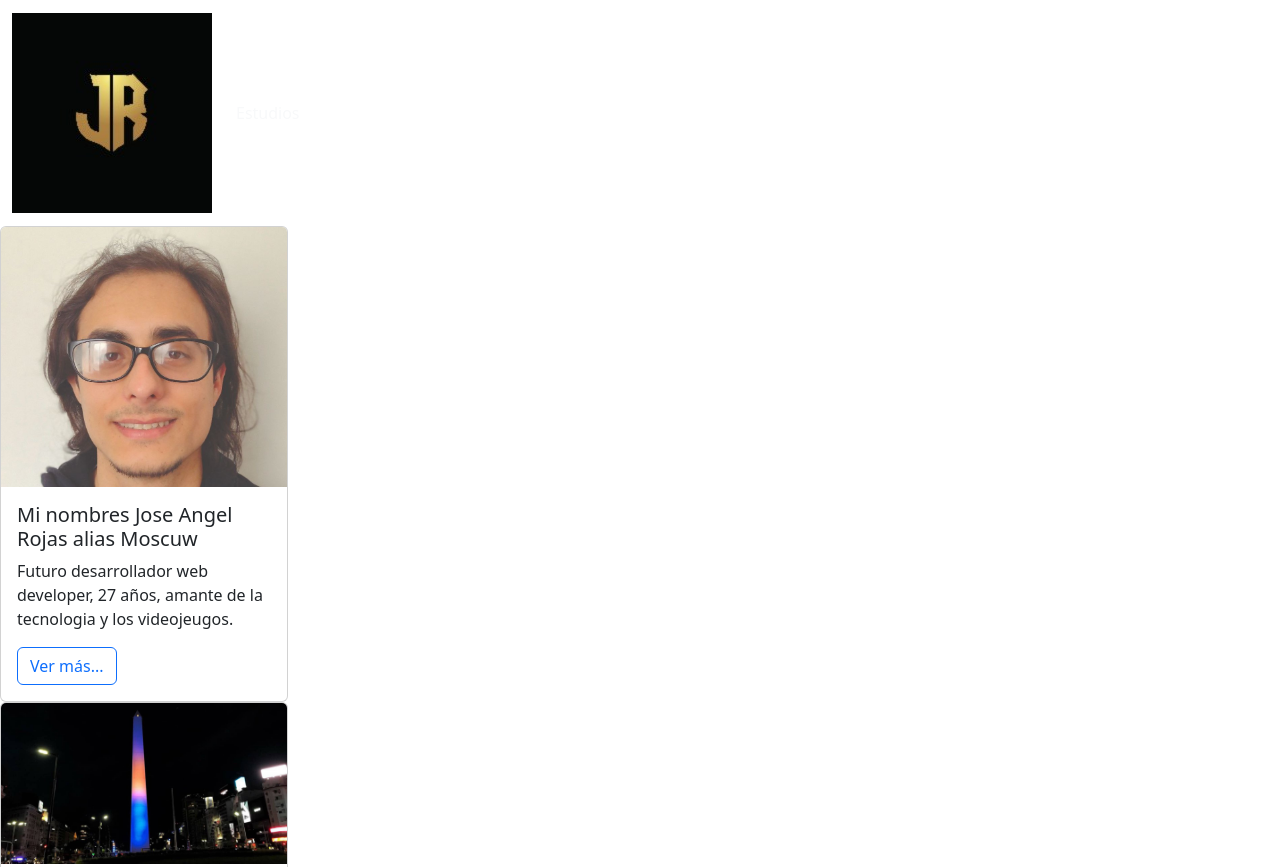
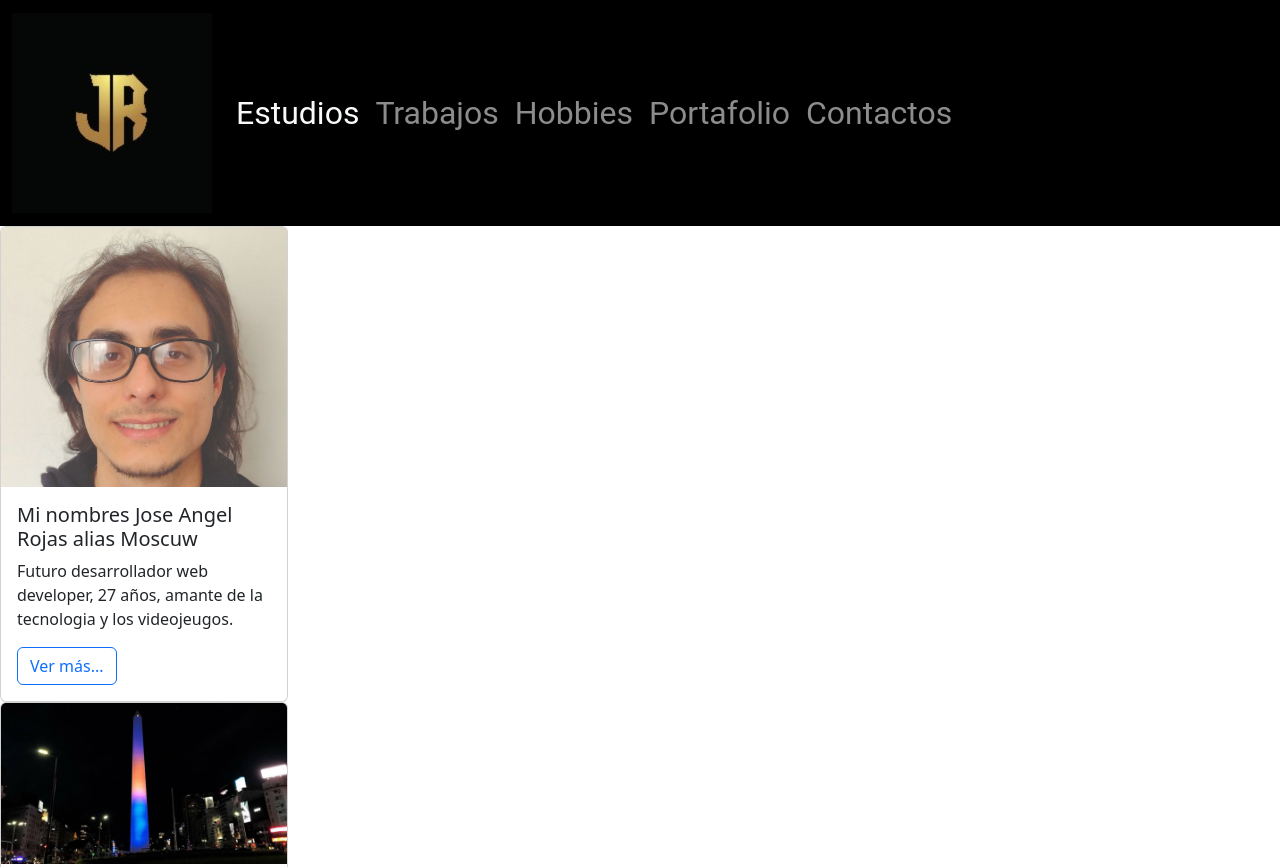
Before and after one commit to joseRojas26/JoseAngelRojas, a website: page index.html in a window 1280 px wide. Shown: the top 867 px of the page. Drawn offline with nearby package versions, Linux system fonts and the light colour scheme; files that its build step writes are made by us from their sources.

Commit message:
agregue header

```diff
--- a/scss/estilo.scss
+++ b/scss/estilo.scss
@@ -1,3 +1,4 @@
 @import "./utilities/variables";
 @import "./base/typo";
 @import "./base/reset";
+@import "header";
```
Also changed, not shown: scss/_main.scss (added).
